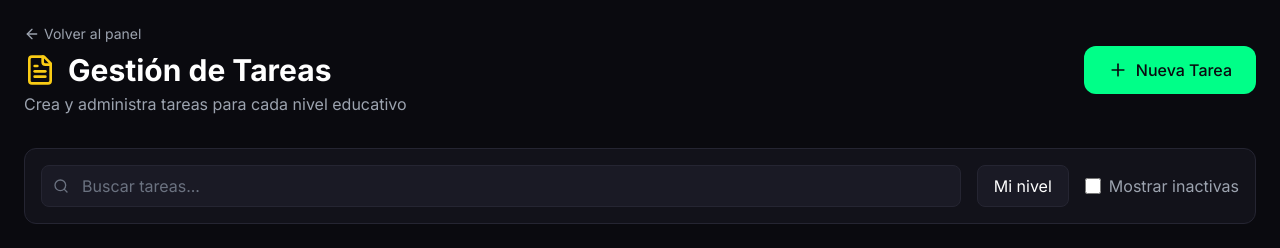
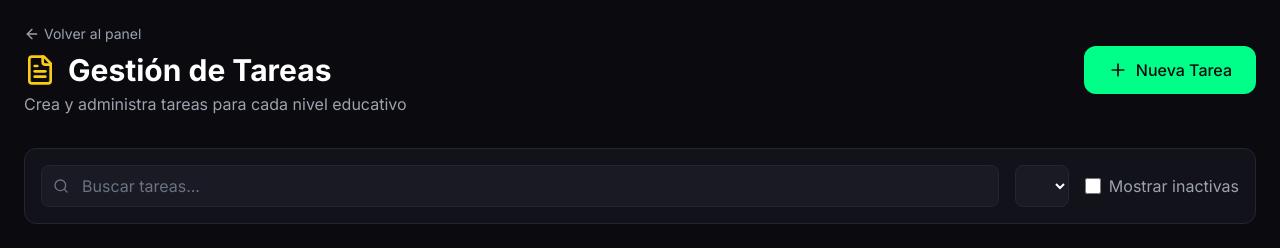
Before and after one commit to chaskibotslab/chaskibots-edu, a Next.js app: page /admin/tareas in a window 1280 px wide. Shown: the top 248 px of the page. Built offline with nearby package versions, Linux system fonts and the light colour scheme.

Commit message:
fix: apply teacher_courses filtering to GradingPanel and AdminTareas pages

```diff
--- a/src/app/admin/tareas/page.tsx
+++ b/src/app/admin/tareas/page.tsx
@@ -1,8 +1,9 @@
 'use client'
 
-import { useState, useEffect } from 'react'
+import { useState, useEffect, useMemo } from 'react'
 import { useRouter } from 'next/navigation'
 import Link from 'next/link'
+import { useAuth } from '@/components/AuthProvider'
 import { EDUCATION_LEVELS } from '@/lib/constants'
 import {
   FileText, Plus, Edit, Trash2, Save, X, Search,
@@ -65,18 +66,22 @@ const DIFFICULTIES = [
   { id: 'avanzado', name: 'Avanzado', color: 'bg-red-500/20 text-red-400' },
 ]
 
+interface TeacherCourseAssignment {
+  courseId: string
+  levelId: string
+  courseName: string
+}
+
 export default function AdminTareasPage() {
   const router = useRouter()
+  const { user, isAdmin, isTeacher } = useAuth()
   const [tasks, setTasks] = useState<Task[]>([])
   const [loading, setLoading] = useState(true)
   const [saving, setSaving] = useState(false)
   const [selectedLevel, setSelectedLevel] = useState('')
   const [searchTerm, setSearchTerm] = useState('')
   const [showInactive, setShowInactive] = useState(false)
-
-  // Usuario logueado
-  const [currentUser, setCurrentUser] = useState<{ role: string; levelId: string; courseId: string } | null>(null)
-  const isAdmin = currentUser?.role === 'admin'
+  const [teacherCourses, setTeacherCourses] = useState<TeacherCourseAssignment[]>([])
 
   // Modal states
   const [showModal, setShowModal] = useState(false)
@@ -95,37 +100,61 @@ export default function AdminTareasPage() {
     attachmentType: 'none' as 'none' | 'drive' | 'link' | 'pdf'
   })
 
-  // Cargar usuario logueado
+  // Cargar asignaciones de cursos para profesores
   useEffect(() => {
-    const userStr = localStorage.getItem('user')
-    if (userStr) {
+    async function loadTeacherCourses() {
+      if (isTeacher && !isAdmin && user?.accessCode) {
         try {
-        const user = JSON.parse(userStr)
-        setCurrentUser(user)
-        // Si es profesor, fijar su nivel
-        if (user.role === 'teacher' && user.levelId) {
-          setSelectedLevel(user.levelId)
-        }
-      } catch (e) {
-        console.error('Error parsing user:', e)
+          const res = await fetch(`/api/teacher-courses?teacherId=${user.accessCode}`)
+          const data = await res.json()
+          if (data.assignments && data.assignments.length > 0) {
+            setTeacherCourses(data.assignments)
+            // Seleccionar el primer nivel asignado por defecto
+            if (!selectedLevel && data.assignments[0]?.levelId) {
+              setSelectedLevel(data.assignments[0].levelId)
             }
           }
-  }, [])
+        } catch (error) {
+          console.error('Error loading teacher courses:', error)
+        }
+      }
+    }
+    loadTeacherCourses()
+  }, [isTeacher, isAdmin, user])
+
+  // Niveles permitidos para el usuario
+  const allowedLevels = useMemo(() => {
+    if (isAdmin) return EDUCATION_LEVELS
+    if (isTeacher && teacherCourses.length > 0) {
+      const allowedIds = new Set(teacherCourses.map(tc => tc.levelId))
+      return EDUCATION_LEVELS.filter(l => allowedIds.has(l.id))
+    }
+    // Fallback: usar levelId del usuario
+    if (user?.levelId) {
+      return EDUCATION_LEVELS.filter(l => l.id === user.levelId)
+    }
+    return []
+  }, [isAdmin, isTeacher, teacherCourses, user])
 
   useEffect(() => {
-    if (currentUser !== null) {
+    if (user !== null) {
       loadTasks()
     }
-  }, [selectedLevel, showInactive, currentUser])
+  }, [selectedLevel, showInactive, user, teacherCourses])
 
   const loadTasks = async () => {
     setLoading(true)
     try {
       let url = `/api/tasks?activeOnly=${!showInactive}`
 
-      // Si es profesor, filtrar por su nivel
-      if (!isAdmin && currentUser?.levelId) {
-        url += `&levelId=${currentUser.levelId}`
+      // Si es profesor, filtrar por niveles asignados
+      if (!isAdmin && isTeacher) {
+        if (selectedLevel) {
+          url += `&levelId=${selectedLevel}`
+        } else if (teacherCourses.length > 0) {
+          // Usar el primer nivel asignado si no hay selección
+          url += `&levelId=${teacherCourses[0].levelId}`
+        }
       } else if (selectedLevel) {
         url += `&levelId=${selectedLevel}`
       }
@@ -375,23 +404,17 @@ export default function AdminTareasPage() {
               </div>
             </div>
 
-            {/* Solo admin puede cambiar nivel, profesores ven solo su nivel */}
-            {isAdmin ? (
+            {/* Selector de nivel basado en permisos */}
             <select
               value={selectedLevel}
               onChange={(e) => setSelectedLevel(e.target.value)}
               className="px-4 py-2 bg-dark-700 border border-dark-600 rounded-lg text-white"
             >
-                <option value="">Todos los niveles</option>
-                {EDUCATION_LEVELS.map(level => (
+              {isAdmin && <option value="">Todos los niveles</option>}
+              {allowedLevels.map(level => (
                 <option key={level.id} value={level.id}>{level.name}</option>
               ))}
             </select>
-            ) : (
-              <div className="px-4 py-2 bg-dark-700 border border-dark-600 rounded-lg text-white">
-                {EDUCATION_LEVELS.find(l => l.id === currentUser?.levelId)?.name || 'Mi nivel'}
-              </div>
-            )}
 
             <label className="flex items-center gap-2 text-gray-400 cursor-pointer">
               <input
@@ -562,7 +585,7 @@ export default function AdminTareasPage() {
                     className="w-full px-4 py-2 bg-dark-700 border border-dark-600 rounded-lg text-white"
                   >
                     <option value="">Seleccionar nivel...</option>
-                    {EDUCATION_LEVELS.map(level => (
+                    {allowedLevels.map(level => (
                       <option key={level.id} value={level.id}>{level.name}</option>
                     ))}
                   </select>
--- a/src/components/GradingPanel.tsx
+++ b/src/components/GradingPanel.tsx
@@ -1,8 +1,14 @@
 'use client'
 
-import { useState, useEffect } from 'react'
+import { useState, useEffect, useMemo } from 'react'
 import { EDUCATION_LEVELS } from '@/lib/constants'
 import { useAuth } from '@/components/AuthProvider'
+
+interface TeacherCourseAssignment {
+  courseId: string
+  levelId: string
+  courseName: string
+}
 
 // Interfaces para datos de Airtable
 interface Student {
@@ -57,6 +63,7 @@ export default function GradingPanel() {
   const [summaries, setSummaries] = useState<GradeSummary[]>([])
   const [searchTerm, setSearchTerm] = useState('')
   const [isLoading, setIsLoading] = useState(true)
+  const [teacherCourses, setTeacherCourses] = useState<TeacherCourseAssignment[]>([])
 
   // Modal states
   const [showAddStudent, setShowAddStudent] = useState(false)
@@ -72,6 +79,38 @@ export default function GradingPanel() {
   const [newGradeFeedback, setNewGradeFeedback] = useState('')
   const [newGradeLesson, setNewGradeLesson] = useState('')
   const [newGradeTaskId, setNewGradeTaskId] = useState('')
+
+  // Cargar asignaciones de cursos para profesores
+  useEffect(() => {
+    async function loadTeacherCourses() {
+      if (isTeacher && !isAdmin && user?.accessCode) {
+        try {
+          const res = await fetch(`/api/teacher-courses?teacherId=${user.accessCode}`)
+          const data = await res.json()
+          if (data.assignments && data.assignments.length > 0) {
+            setTeacherCourses(data.assignments)
+          }
+        } catch (error) {
+          console.error('Error loading teacher courses:', error)
+        }
+      }
+    }
+    loadTeacherCourses()
+  }, [isTeacher, isAdmin, user])
+
+  // Niveles permitidos para el usuario
+  const allowedLevels = useMemo(() => {
+    if (isAdmin) return EDUCATION_LEVELS
+    if (isTeacher && teacherCourses.length > 0) {
+      const allowedIds = new Set(teacherCourses.map(tc => tc.levelId))
+      return EDUCATION_LEVELS.filter(l => allowedIds.has(l.id))
+    }
+    // Fallback: usar levelId del usuario
+    if (user?.levelId) {
+      return EDUCATION_LEVELS.filter(l => l.id === user.levelId)
+    }
+    return []
+  }, [isAdmin, isTeacher, teacherCourses, user])
 
   useEffect(() => {
     loadData()
@@ -337,6 +376,7 @@ export default function GradingPanel() {
       <div className="bg-dark-800 border border-dark-600 rounded-xl p-4">
         <label className="block text-sm text-gray-400 mb-2">Seleccionar Nivel Académico</label>
         <div className="flex flex-wrap gap-2">
+          {isAdmin && (
             <button
               onClick={() => setSelectedLevel('')}
               className={`px-3 py-2 rounded-lg text-sm transition-colors ${
@@ -347,7 +387,8 @@ export default function GradingPanel() {
             >
               Todos
             </button>
-          {EDUCATION_LEVELS.map(level => (
+          )}
+          {allowedLevels.map(level => (
             <button
               key={level.id}
               onClick={() => setSelectedLevel(level.id)}
```
Lines whose indentation alone changed are shown as unchanged.
